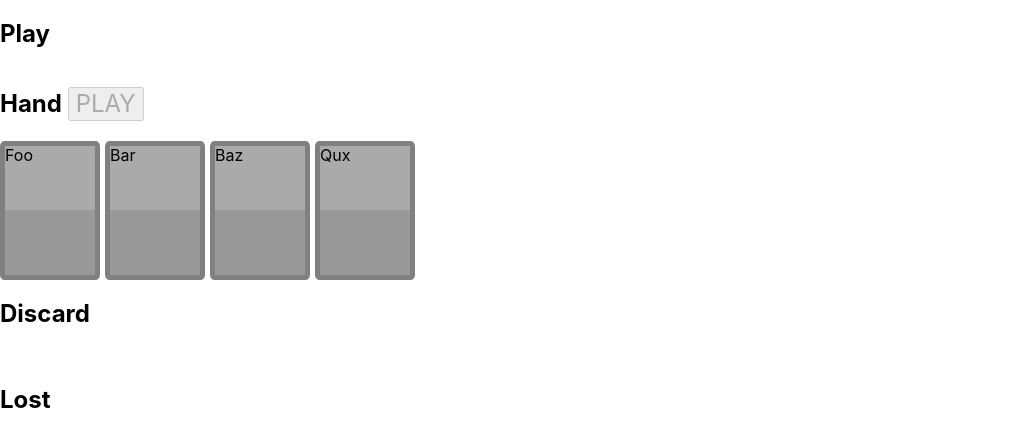
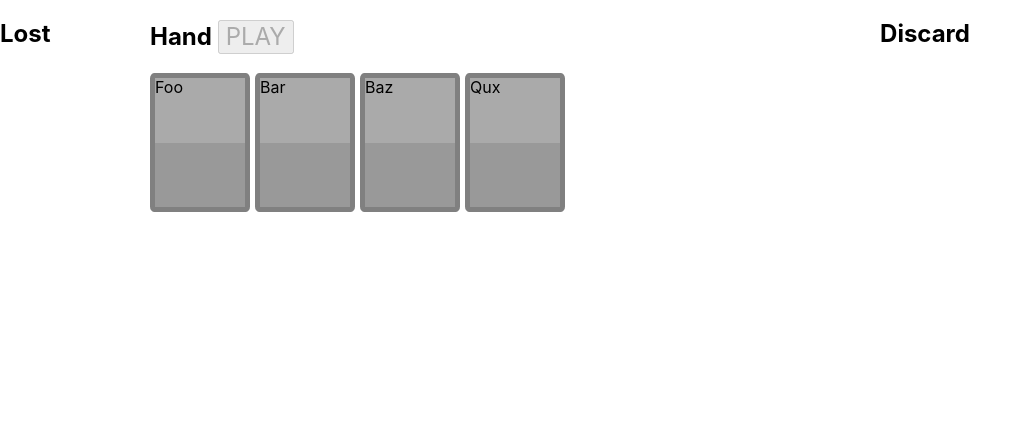
Before and after one commit to cainlevy/gloomhaven-player, a React (Create React App) app: page / in a window 1280 px wide. Shown: the top 446 px of the page, without its empty margins (0-1032 px from the left). Built offline with nearby package versions, Linux system fonts and the light colour scheme.

Commit message:
organize the table

```diff
--- a/src/App.tsx
+++ b/src/App.tsx
@@ -1,6 +1,7 @@
 import React, { useState } from 'react';
 import Card, { Bottom, Top } from './Card';
 import { CardRow, CardPile } from './CardCollection';
+import { Table, Discards, Lost, Hand, Play } from './Table';
 import produce from 'immer';
 import './normalize.css';
 
@@ -62,8 +63,8 @@ const App: React.FC = () => {
   const readyToSelect = played.length === 0;
 
   return (
-    <>
-      <h2>Play</h2>
+    <Table>
+      <Play>
         <CardRow>
           {played.map((c, idx) => (
             <div key={c.name} style={{width: 100, marginRight: 5}}>
@@ -74,7 +75,9 @@ const App: React.FC = () => {
             </div>
           ))}
         </CardRow>
+      </Play>
 
+      <Hand>
         <h2>Hand <button disabled={!readyToPlay} onClick={playSelection}>PLAY</button></h2>
         <CardRow>
           {hand.map((c, idx) => (
@@ -86,7 +89,9 @@ const App: React.FC = () => {
             </div>
           ))}
         </CardRow>
+      </Hand>
 
+      <Discards>
         <h2>Discard</h2>
         <CardPile>
           {discard.map((c, idx) => (
@@ -98,7 +103,9 @@ const App: React.FC = () => {
             </div>
           ))}
         </CardPile>
+      </Discards>
 
+      <Lost>
         <h2>Lost</h2>
         <CardPile>
           {lost.map((c, idx) => (
@@ -110,7 +117,8 @@ const App: React.FC = () => {
             </div>
           ))}
         </CardPile>
-    </>
+      </Lost>
+    </Table>
   );
 }
 
--- /dev/null
+++ b/src/Table.tsx
@@ -0,0 +1,28 @@
+import styled from 'styled-components';
+
+export const Table = styled.div`
+  display: grid;
+  grid-template-columns: 150px auto 150px;
+  grid-template-rows: auto;
+  grid-template-areas:
+    '.    play play .       '
+    'lost hand hand discards';
+`;
+
+export const Discards = styled.div`
+  grid-area: discards;
+`;
+
+export const Lost = styled.div`
+  grid-area: lost;
+`;
+
+export const Hand = styled.div`
+  grid-area: hand;
+`;
+
+export const Play = styled.div`
+  grid-area: play;
+  display: flex;
+  justify-content: center;
+`;
```
Lines whose indentation alone changed are shown as unchanged.
